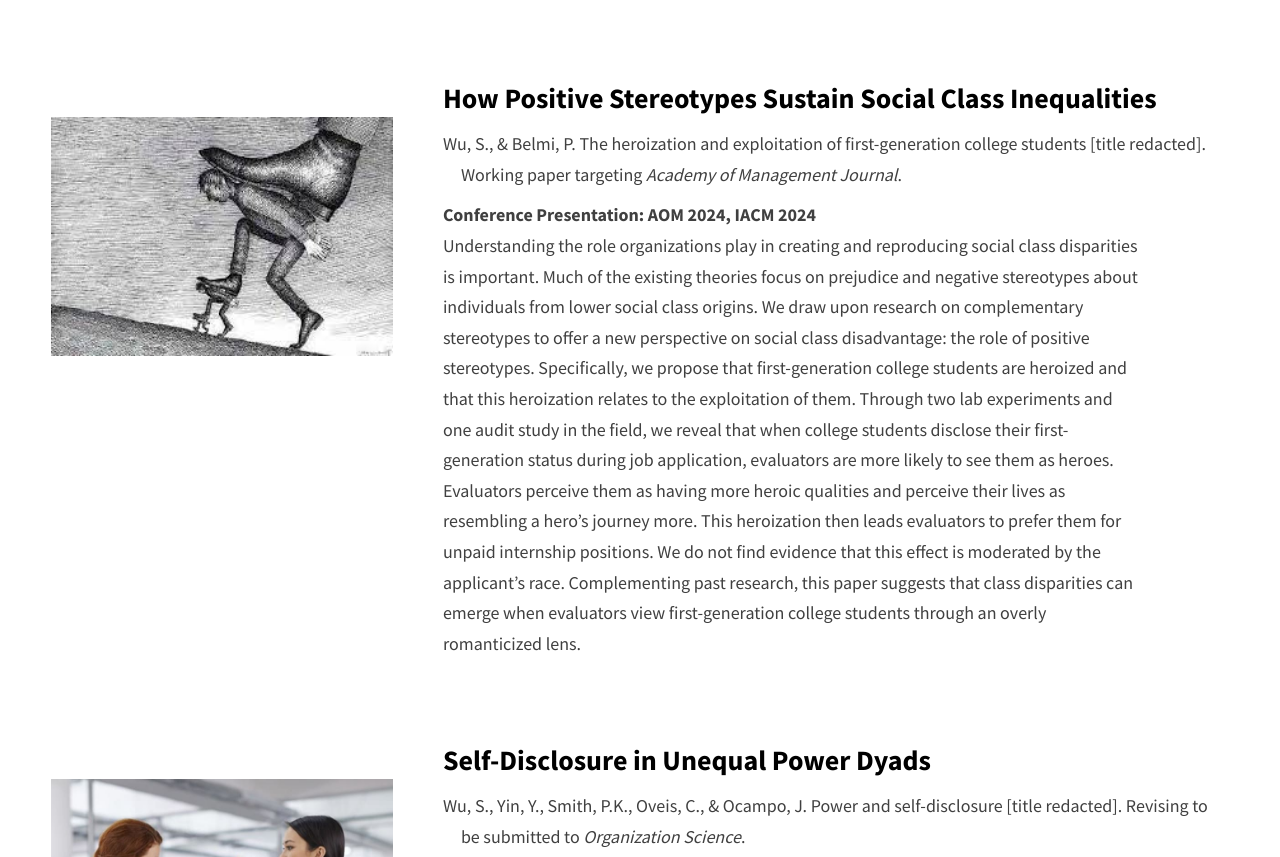
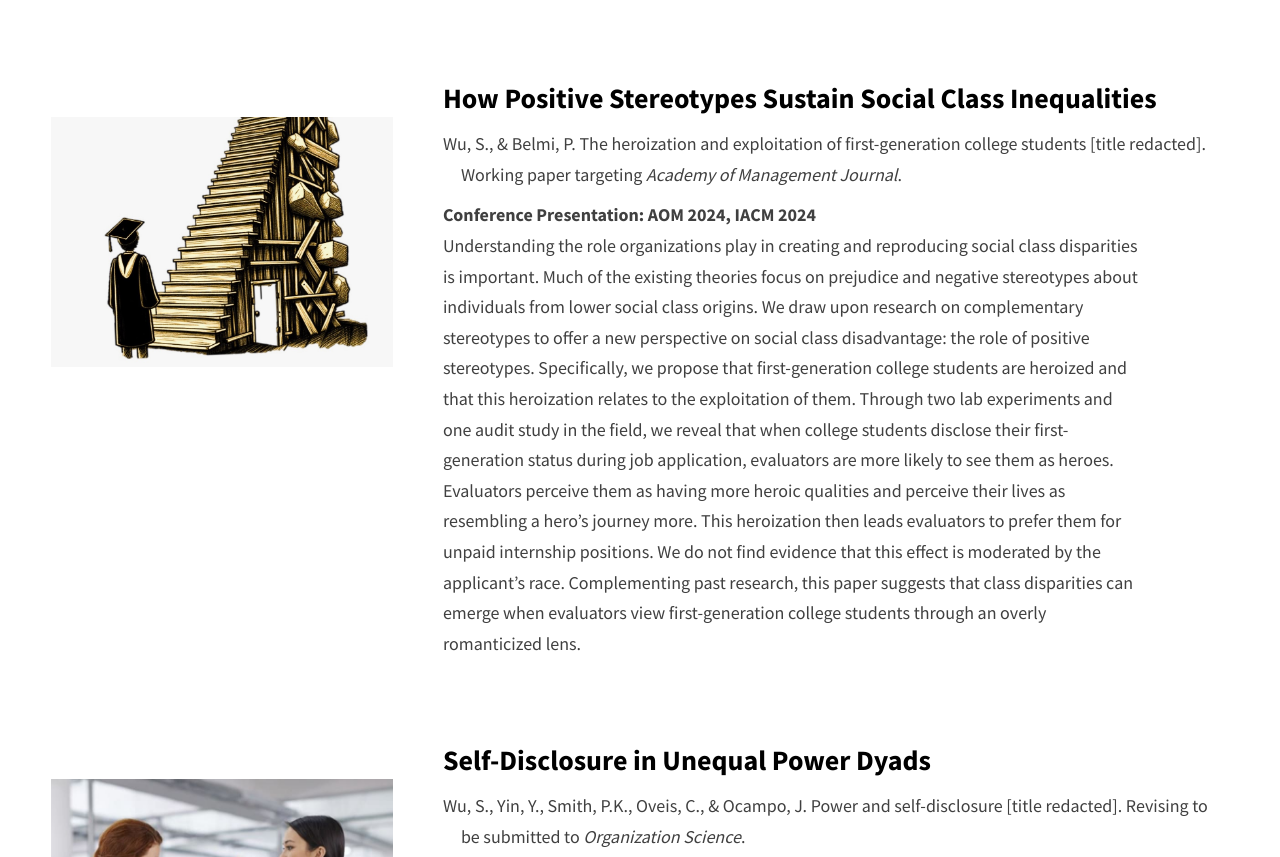
Before and after one commit to shuangwu-ob/shuangwu-ob.github.io, a website: page index.html in a window 1280 px wide. Shown: the part 2228-3085 px from the top of the page. Drawn offline with Linux system fonts and the light colour scheme.

Commit message:
JM linked

```diff
--- a/index.html
+++ b/index.html
@@ -166,8 +166,8 @@ Social Psychology</i>. Advance online publication. <a href="https://dx.doi.org/1
                     <div class="research__row">
             <div class="research__row-img-cont">
               <img
-                src="./assets/jpeg/step3.jpeg"
-                alt="corrupt"
+                src="./assets/jpeg/firstgen.jpeg"
+                alt="ladder"
                 class="research__row-img"
                 loading="lazy"
               />
```
Also changed, not shown: assets/jpeg/firstgen.jpeg (added), assets/jpeg/firstgen.jpg (renamed from assets/jpeg/firstgen.jpeg.jpg), 2 other files.
